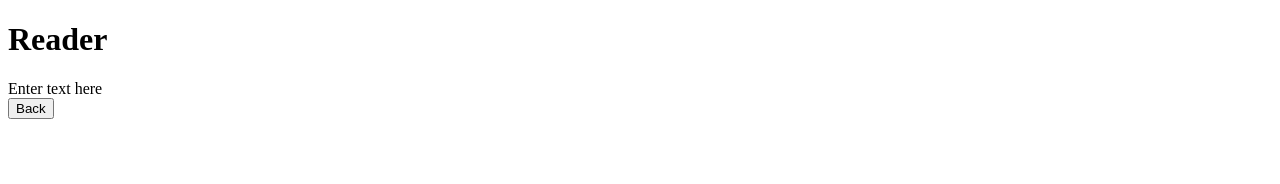
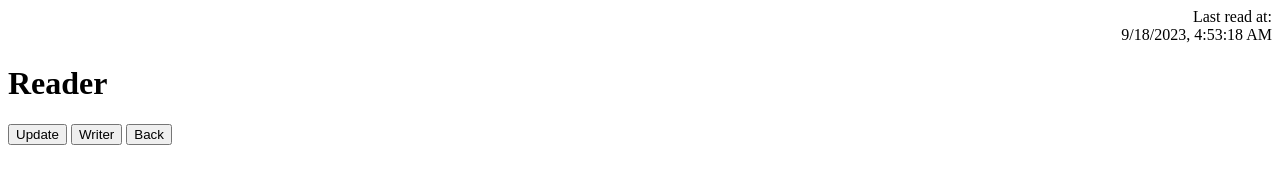
Before and after one commit to gabrieljmf/comp4537_lab1fairbairn_gabriel_a00888969, a website: page COMP4537/labs/1/reader.html in a window 1280 px wide. Drawn offline with Linux system fonts and the light colour scheme.

Commit message:
feat: reader and css

```diff
--- /dev/null
+++ b/COMP4537/labs/1/css/styles.css
@@ -0,0 +1,3 @@
+#timeNote {
+  text-align: right;
+}
--- /dev/null
+++ b/COMP4537/labs/1/js/reader.js
@@ -0,0 +1,28 @@
+function updateReadTime() {
+  const now = new Date();
+  const currentDateTime = now.toLocaleString();
+
+  document.getElementById("timeStamp").innerHTML = currentDateTime;
+
+  localStorage.setItem("readTime", currentDateTime);
+  console.log(localStorage.getItem("readTime"));
+
+  updateReader();
+}
+
+function updateReader() {
+  var allPosts = document.getElementById("allPosts");
+  allPosts.innerHTML = "";
+
+  var notesString = localStorage.getItem("notes");
+  var arrayNotes = JSON.parse(notesString);
+  console.log(arrayNotes);
+
+  for (i = 0; i < arrayNotes.length; i++) {
+    var newDiv = document.createElement("div");
+    newDiv.innerHTML = arrayNotes[i];
+    allPosts.appendChild(newDiv);
+  }
+}
+
+setInterval(updateReadTime, 2000);
--- a/COMP4537/labs/1/js/writer.js
+++ b/COMP4537/labs/1/js/writer.js
@@ -27,10 +27,9 @@ function updateNotes() {
 }
 
 function removePost(x) {
-  console.log("variable");
-  console.log(x.toString());
   var removalPost = document.getElementById(x);
   removalPost.remove();
+  updateNotes();
 }
 
 var postIndex = 0;
--- a/COMP4537/labs/1/reader.html
+++ b/COMP4537/labs/1/reader.html
@@ -3,12 +3,19 @@
   <head>
     <meta charset="UTF-8" />
     <meta name="viewport" content="width=device-width, initial-scale=1.0" />
+    <link rel="stylesheet" href="./css/styles.css" />
     <title>COMP4537 - Lab 1 - Gabriel Fairbairn - A00888969</title>
   </head>
   <body>
+    <div id="timeNote">
+      Last read at:
+      <div id="timeStamp"></div>
+    </div>
     <h1>Reader</h1>
-    <form class="entry">Enter text here</form>
-    <div class="remove" onClick="remove()"></div>
+    <div id="allPosts"></div>
+    <button onclick="updateReadTime()">Update</button>
+    <a href="writer.html"><button>Writer</button></a>
     <a href="index.html"><button>Back</button></a>
+    <script src="js/reader.js"></script>
   </body>
 </html>
```
Also changed, not shown: COMP4537/labs/1/writer.html (+7 -3 lines).
